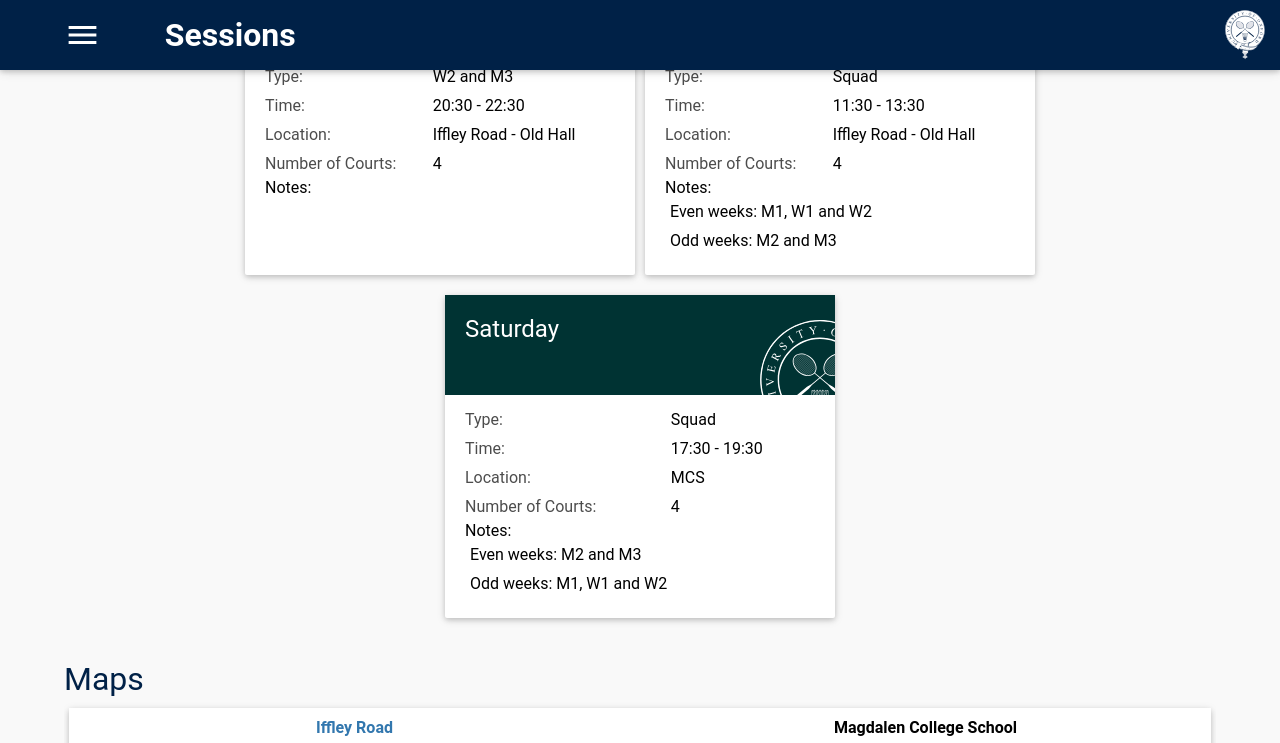
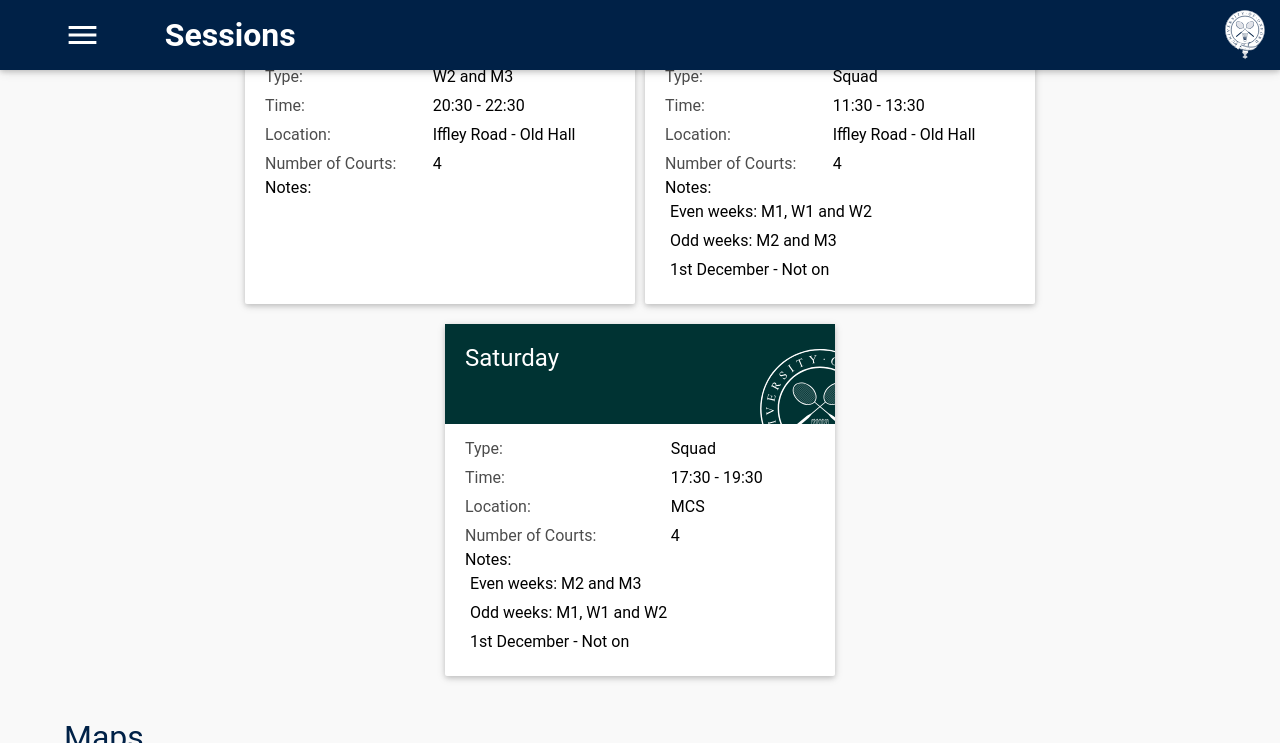
Before and after one commit to OUBaC/OUBaC.github.io, a Jekyll site: the page built from sessions.html, in a window 1280 px wide and 900 px high, scrolled down 1585 px, cut to the strip 0-743 px from the top of the window. Built offline with Jekyll 4.4.1, drawn with Linux system fonts in a browser that asks for light colours.

Commit message:
Updated the sessions.

```diff
--- a/sessions.html
+++ b/sessions.html
@@ -106,6 +106,7 @@ sessions:
   exceptions:
   - "Even weeks: M1, W1 and W2"
   - "Odd weeks: M2 and M3"
+  - "1st December - Not on"
 - day: Saturday
   time: "17:30 - 19:30"
   numberOfCourts: "4"
@@ -120,6 +121,7 @@ sessions:
   exceptions:
   - "Even weeks: M2 and M3"
   - "Odd weeks: M1, W1 and W2"
+  - "1st December - Not on"
 ---
 <script>
 
```
